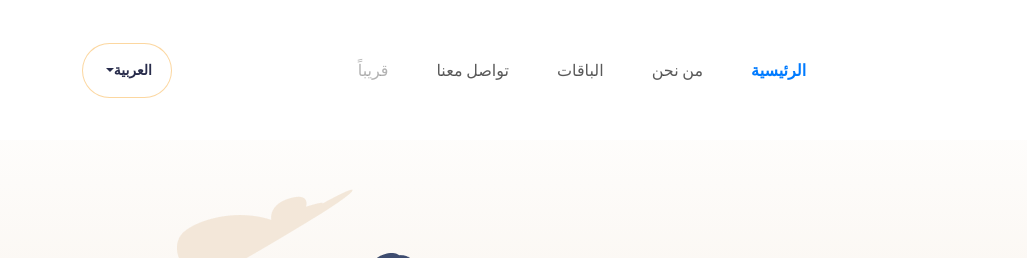
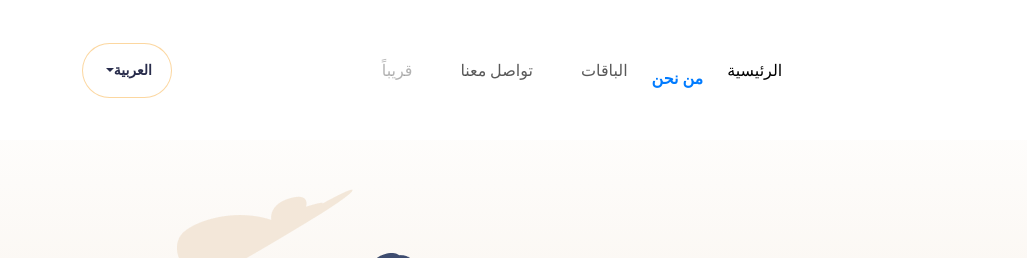
Before and after one commit to JanaHazem148/Sabeq-website, a website: page aboutusar.html in a window 1280 px wide. Shown: the top 258 px of the page, 0-1027 px from the left. Drawn offline with nearby package versions, Linux system fonts and the light colour scheme.

Commit message:
Update aboutusar.html

```diff
--- a/aboutusar.html
+++ b/aboutusar.html
@@ -76,15 +76,15 @@
     <!-- الروابط -->
     <div class="collapse navbar-collapse" id="navbarSupportedContent">
       <ul class="navbar-nav mb-2 mb-lg-0 mx-auto text-center">
-        <li class="nav-item"><a class="nav-link active mx-3" href="homear.html"><b style="color:#007bff;">الرئيسية</b></a></li>
-        <li class="nav-item"><a class="nav-link mx-3" href="aboutusar.html">من نحن</a></li>
+        <li class="nav-item"><a class="nav-link active mx-3" href="homear.html">الرئيسية</a></li>
+        <li class="nav-item"><a class="nav-link mx-3" href="aboutusar.html"></a><b style="color:#007bff;">من نحن</b></a></li>
         <li class="nav-item"><a class="nav-link mx-3" href="plansar.html">الباقات</a></li>
         <li class="nav-item"><a class="nav-link mx-3" href="Contactusar.html">تواصل معنا</a></li>
         <li class="nav-item"><a class="nav-link disabled mx-3">قريباً</a></li>
         <!-- Dropdown لغة للموبايل -->
                <li class="nav-item dropdown d-lg-none text-center mt-2">
           <a class="lang-btn dropdown-toggle" href="#" id="mobileLang" role="button" data-bs-toggle="dropdown" aria-expanded="false">
-            اللغة
+        العربية
           </a>
           <ul class="dropdown-menu" aria-labelledby="mobileLang">
             <li><a class="dropdown-item lang-switch" href="aboutus.html">English</a></li>
```
